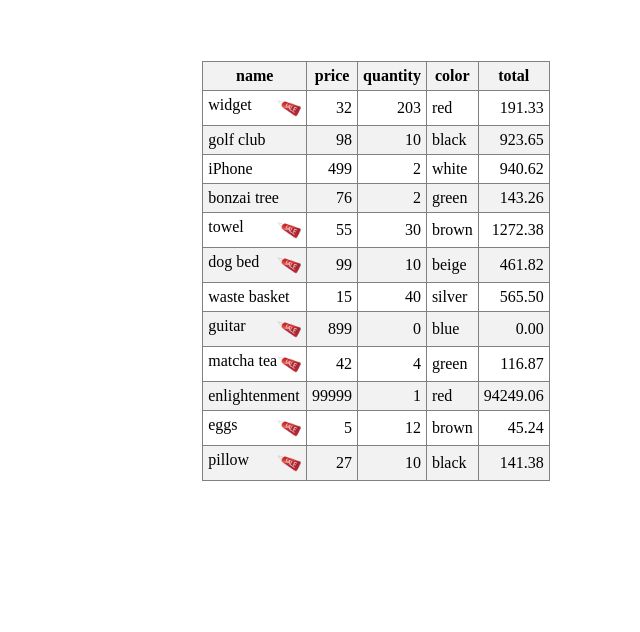
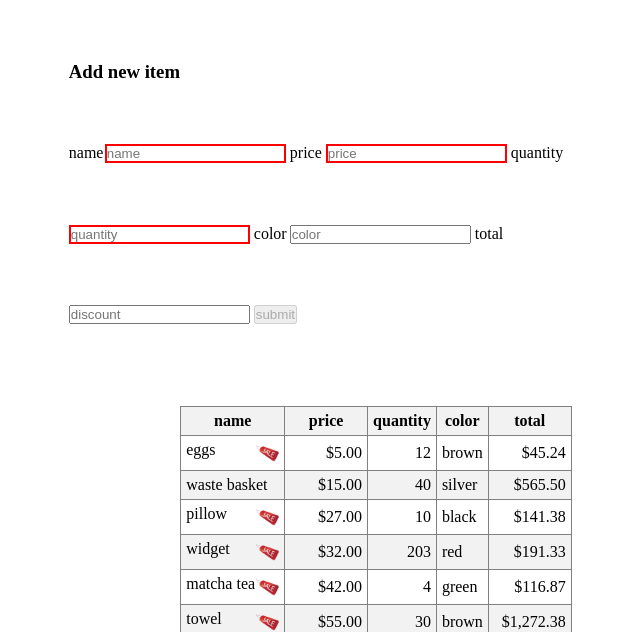
Before and after one commit to SamPlifier/Shopular, a plain HTML site: page index.html in a window 1280 px wide. Shown: the part 168-800 px from the top of the page, without its empty margins (264-904 px from the left). Drawn offline with nearby package versions, Linux system fonts and the light colour scheme.

Commit message:
added admin editing

```diff
--- a/index.html
+++ b/index.html
@@ -1,34 +1,52 @@
 <!doctype html>
 <html ng-app='shopular'>
+
 <head>
-    <link rel='stylesheet' type='text/css' href='/styles/main.css'
-    <script src="https://code.jquery.com/jquery-3.1.1.min.js"></script>
+    <link rel='stylesheet' type='text/css' href='/styles/main.css' <script src="https://code.jquery.com/jquery-3.1.1.min.js">
+    </script>
     <script src="https://ajax.googleapis.com/ajax/libs/angularjs/1.5.3/angular.min.js"></script>
     <title></title>
 </head>
+
 <body ng-controller='ShopController as shop'>
     <header>
         <h1>{{shop.title}}</h1>
     </header>
     <main>
+        <form novalidate name="addItem" class="addItemBox addNewItem" ng-submit="shop.addItem()" ng-disabled="shop.addItem.$invalid">
+            <h3>Add new item</h3>
+            <label>name</label>
+            <input type="text" name="newName" ng-model="shop.newName" placeholder="name" required></input>
+            <label>price</label>
+            <input type="number" min="0" ng-model="shop.newPrice" required placeholder="price"></input>
+            <label>quantity</label>
+            <input type="number" ng-model="shop.newQuantity" required placeholder="quantity"></input>
+            <label>color</label>
+            <input type="text" ng-model="shop.newColor" placeholder="color"></input>
+            <label>total</label>
+            <input type="number" ng-model="shop.newDiscount" placeholder="discount"></input>
+            <input ng-disabled="addItem.$invalid" class="submit" type="submit" value="submit"></input>
+        </form>
         <table>
             <tr>
-          <th>name</th>
-          <th>price</th>
-          <th>quantity</th>
+                <th ng-click="sortType = 'name'; sortReverse = !sortReverse">name</th>
+                <th ng-click="sortType = 'price'; sortReverse = !sortReverse">price</th>
+                <th ng-click="sortType = 'quantity'; sortReverse = !sortReverse">quantity</th>
                 <th>color</th>
                 <th>total</th>
             </tr>
-        <tr ng-repeat="item in shop.items">
+            <!-- ng-click="sortType = ''; sortReverse = !sortReverse" -->
+            <tr ng-repeat="item in shop.items | orderBy:sortType:!sortReverse">
                 <td>{{item.name}}<img ng-show="item.hasDiscount === true" src="styles/sale.png"></td>
-          <td class="number">{{item.price}}</td>
+                <td class="number">{{item.price | currency}}</td>
                 <td class="number">{{item.quantity}}</td>
                 <td>{{item.color}}</td>
-          <td class="number">{{item.total}}</td>
+                <td class="number">{{item.total | currency}}</td>
             </tr>
         </table>
     </main>
     <footer></footer>
     <script src='js/main.js'></script>
 </body>
+
 </html>
--- a/js/main.js
+++ b/js/main.js
@@ -3,30 +3,117 @@
 
     angular
         .module('shopular', [])
-        .controller('ShopController', function() {
+        .controller('ShopController', function($scope) {
             var shop = this;
+            $scope.sortType = '-price'; // set the default sort type
+            $scope.sortReverse = false; // set the default sort order
+            shop.addItem = function() {
+                var addNewItem = {
+                    "name": this.newName,
+                    "price": this.newPrice,
+                    "quantity": this.newQuantity,
+                    "color": this.newColor,
+                    "total": this.newDiscount
+                };
+                items.unshift(addNewItem);
+                this.sortType = 'name';
+                this.sortType = 'price';
+                this.sortType = 'quantity';
+                this.sortType = 'total';
+                this.sortReverse = false;
+            };
             shop.tax = 0.0575;
             shop.title = 'Shopular';
-            shop.data = [
-              { "id": 2957, "name": "widget", "price": 32, "quantity": 203, "color": "red", "discount": 31 },
-              { "id": 89274, "name": "golf club", "price": 98, "quantity": 10, "color": "black", "discount": 0 },
-              { "id": 64, "name": "iPhone", "price": 499, "quantity": 2, "color": "white", "discount": 0 },
-              { "id": 87363, "name": "bonzai tree", "price": 76, "quantity": 2, "color": "green", "discount": 0 },
-              { "id": 1736, "name": "towel", "price": 55, "quantity": 30, "color": "brown", "discount": 10 },
-              { "id": 4836, "name": "dog bed", "price": 99, "quantity": 10, "color": "beige", "discount": 50 },
-              { "id": 829, "name": "waste basket", "price": 15, "quantity": 40, "color": "silver", "discount": 0 },
-              { "id": 46, "name": "guitar", "price": 899, "quantity": 0, "color": "blue", "discount": 150 },
-              { "id": 17456, "name": "matcha tea", "price": 42, "quantity": 4, "color": "green", "discount": 11 },
-              { "id": 3292, "name": "enlightenment", "price": 99999, "quantity": 1, "color": "red", "discount": 0 },
-              { "id": 533, "name": "eggs", "price": 5, "quantity": 12, "color": "brown", "discount": 1 },
-              { "id": 683, "name": "pillow", "price": 27, "quantity": 10, "color": "black", "discount": 12 }
-            ];
-
+            shop.data = [{
+                "id": 2957,
+                "name": "widget",
+                "price": 32,
+                "quantity": 203,
+                "color": "red",
+                "discount": 31
+            }, {
+                "id": 89274,
+                "name": "golf club",
+                "price": 98,
+                "quantity": 10,
+                "color": "black",
+                "discount": 0
+            }, {
+                "id": 64,
+                "name": "iPhone",
+                "price": 499,
+                "quantity": 2,
+                "color": "white",
+                "discount": 0
+            }, {
+                "id": 87363,
+                "name": "bonzai tree",
+                "price": 76,
+                "quantity": 2,
+                "color": "green",
+                "discount": 0
+            }, {
+                "id": 1736,
+                "name": "towel",
+                "price": 55,
+                "quantity": 30,
+                "color": "brown",
+                "discount": 10
+            }, {
+                "id": 4836,
+                "name": "dog bed",
+                "price": 99,
+                "quantity": 10,
+                "color": "beige",
+                "discount": 50
+            }, {
+                "id": 829,
+                "name": "waste basket",
+                "price": 15,
+                "quantity": 40,
+                "color": "silver",
+                "discount": 0
+            }, {
+                "id": 46,
+                "name": "guitar",
+                "price": 899,
+                "quantity": 0,
+                "color": "blue",
+                "discount": 150
+            }, {
+                "id": 17456,
+                "name": "matcha tea",
+                "price": 42,
+                "quantity": 4,
+                "color": "green",
+                "discount": 11
+            }, {
+                "id": 3292,
+                "name": "enlightenment",
+                "price": 99999,
+                "quantity": 1,
+                "color": "red",
+                "discount": 0
+            }, {
+                "id": 533,
+                "name": "eggs",
+                "price": 5,
+                "quantity": 12,
+                "color": "brown",
+                "discount": 1
+            }, {
+                "id": 683,
+                "name": "pillow",
+                "price": 27,
+                "quantity": 10,
+                "color": "black",
+                "discount": 12
+            }];
             var items = [];
             if (shop.data && shop.data.length > 0) {
                 for (var i = 0; i < shop.data.length; i++) {
                     var item = shop.data[i];
-                            var total = item.quantity * (item.price- item.discount);
+                    var total = item.quantity * (item.price - item.discount);
                     var tax = total * shop.tax;
                     total = total - tax;
                     var newitem = {
@@ -42,5 +129,4 @@
             }
             shop.items = items;
         });
-        // });
 })();
--- a/styles/main.scss
+++ b/styles/main.scss
@@ -44,3 +44,26 @@ table tr:nth-child(even) {
 .number {
     text-align: right;
 }
+
+form.addItemBox {
+    width: 60%;
+    align-items: center;
+    margin: 0 auto;
+}
+
+input[type=text],
+label {
+    display: inline-block;
+}
+
+label {
+    width: 2em;
+}
+
+form.ng-invalid-required {
+    border: none;
+}
+
+.ng-invalid-required {
+    border: 2px solid red;
+}
```
Also changed, not shown: styles/main.css, 1 other file. Lines whose indentation alone changed are shown as unchanged.
